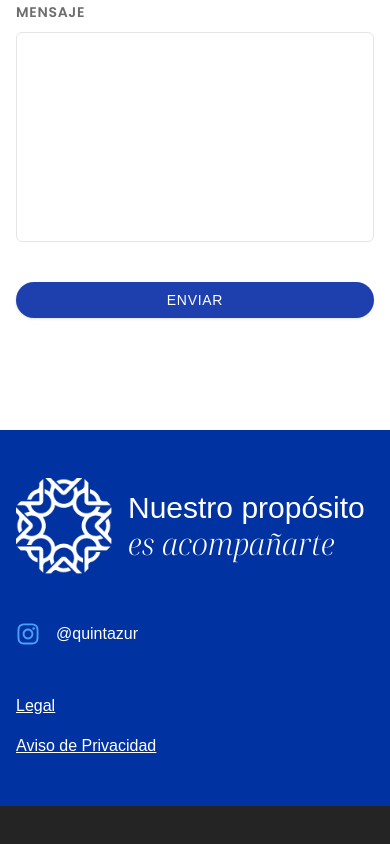
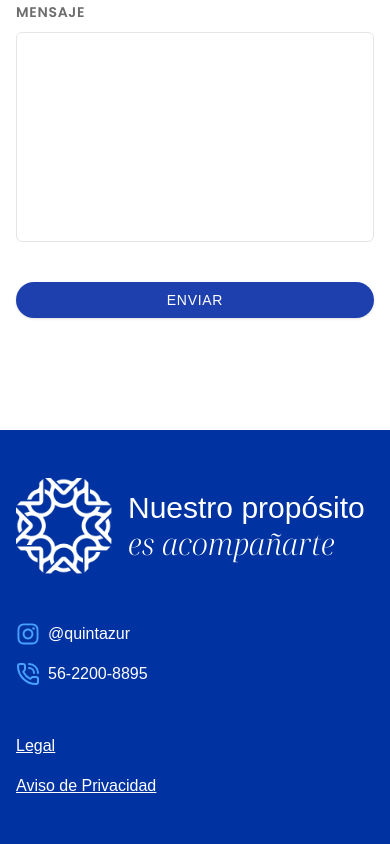
Before and after one commit to felixvnolasco84/Quintazur, a React (Vite) app: page / in a window 390 px wide. Shown: the part 6763-7607 px from the top of the page. Before the commit the page ends 7569 px from the top, so only its background shows below. Built offline with nearby package versions, Linux system fonts and the light colour scheme; a web font is replaced by a local one.

Commit message:
added new phone number in Footer

```diff
--- a/src/components/ui/Footer.tsx
+++ b/src/components/ui/Footer.tsx
@@ -1,10 +1,12 @@
 import LOGO from "@/assets/img/logo/quintazur-logo.png";
+import { PhoneCall } from "lucide-react";
 import {
   //  FaFacebook,
   //  FaLinkedinIn
   // FaPhone,
   FaInstagram,
 } from "react-icons/fa";
+
 import { NavLink } from "react-router";
 
 export default function Footer() {
@@ -16,11 +18,13 @@ export default function Footer() {
     {
       icon: FaInstagram,
       link: "https://www.instagram.com/quintazur?igsh=MWJwYWcxanh6dWdx",
+      label: "@quintazur",
     },
-    // {
-    //   icon: FaLinkedinIn,
-    //   link: "#",
-    // },
+    {
+      icon: PhoneCall,
+      link: "tel:5622008895",
+      label: "56-2200-8895",
+    },
   ];
 
   return (
@@ -49,22 +53,16 @@ export default function Footer() {
             <span>+52 (55) 5812 5581</span>
           </div> */}
           <div className="flex gap-4 text-white">
-            <ul className="flex gap-4">
+            <ul className="flex flex-col gap-4">
               {socials.map((social, index) => (
-                <li key={index}>
-                  <a href={social.link} target="_blank" rel="noreferrer">
+                <a href={social.link} target="_blank" rel="noreferrer">
+                  <li className="flex items-center gap-2" key={index}>
                     <social.icon className="h-6 w-6 text-[#48A0FF]" />
-                  </a>
-                </li>
+                    <span>{social.label}</span>
+                  </li>
+                </a>
               ))}
             </ul>
-            <a
-              href="https://www.instagram.com/quintazur?igsh=MWJwYWcxanh6dWdx"
-              target="_blank"
-              rel="noreferrer"
-            >
-              <span>@quintazur</span>
-            </a>
           </div>
         </div>
 
```
